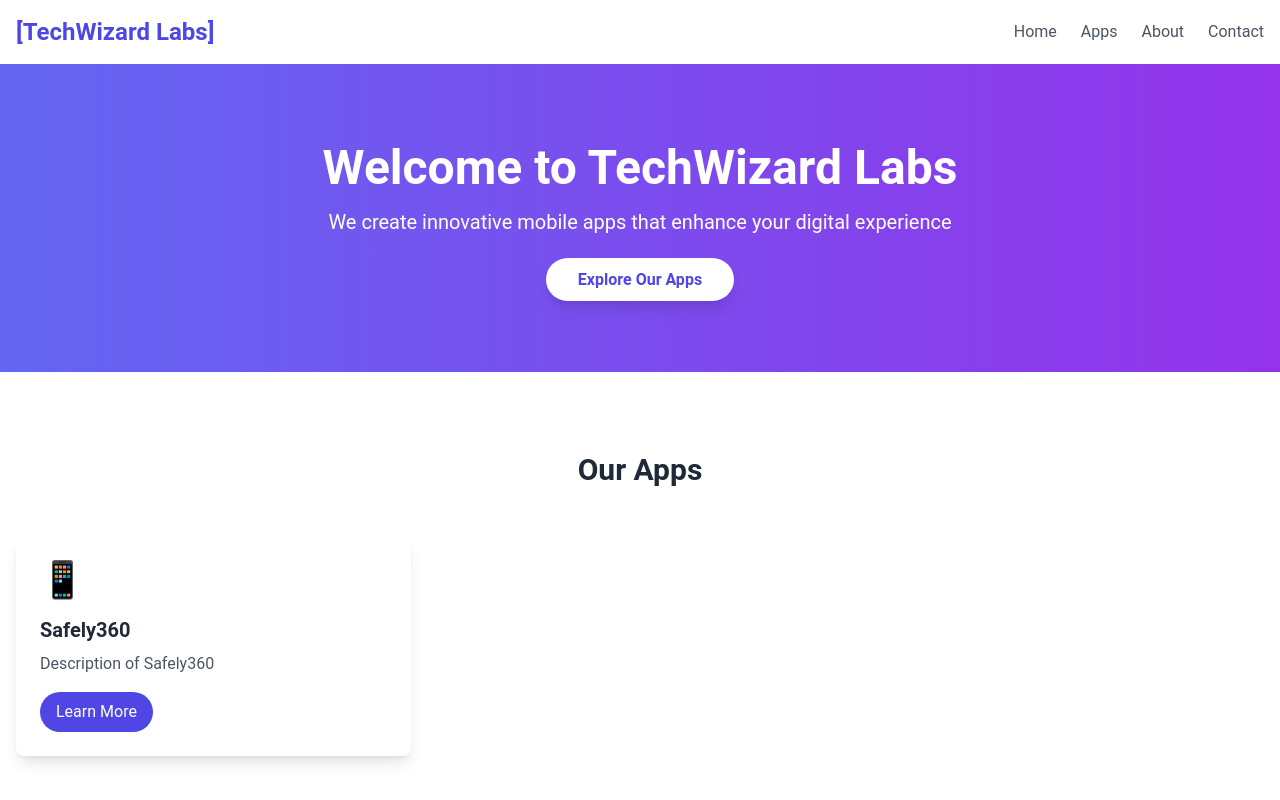
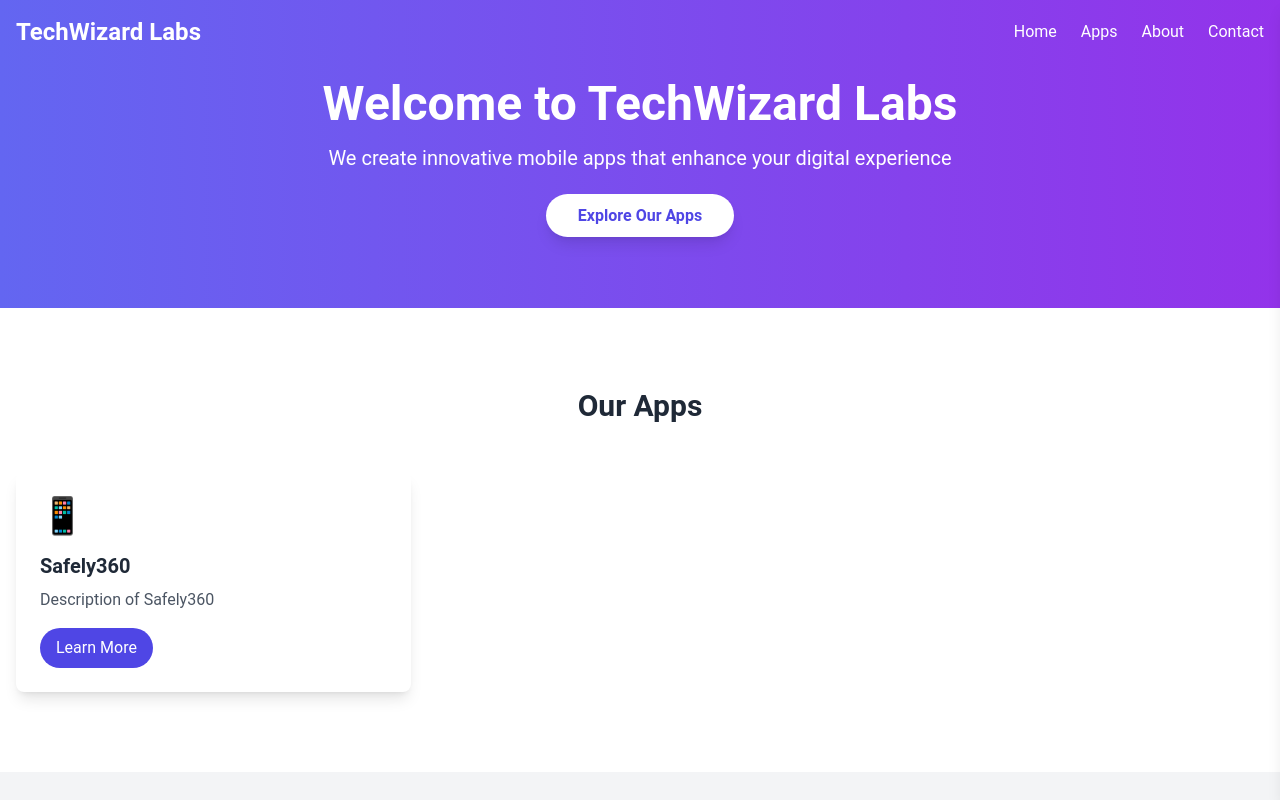
Before and after one commit to MSF01/Portfolio-React, a React (Vite) app: page / in a window 1280 px wide. Shown: the top 800 px of the page. Built offline with nearby package versions, Linux system fonts and the light colour scheme.

Commit message:
Changed the style @ Header (Navbar) Mobile

```diff
--- a/src/components/About.jsx
+++ b/src/components/About.jsx
@@ -7,7 +7,7 @@ const About = forwardRef(({ contactRef }, ref) => {
         <h2 className="text-3xl font-bold mb-12 text-center text-gray-800">
           About TechWizard Labs
         </h2>
-        <div className="max-w-3xl mx-auto bg-white rounded-lg shadow-lg p-8">
+        <div className="max-w-3xl mx-auto bg-white rounded-lg shadow-lg p-8 hover:shadow-xl hover:shadow-gray-400">
           <p className="mb-4 text-gray-600">
             TechWizard Labs is a one-person mobile app development studio
             passionate about creating innovative and user-friendly applications.
@@ -29,7 +29,7 @@ const About = forwardRef(({ contactRef }, ref) => {
             us!
           </p>
           <a
-            href="mailto:example@email.com"
+            href="mailto:support@techwizardlabs.org"
             className="text-indigo-600 hover:text-indigo-800 transition duration-300"
           >
             support@techwizardlabs.org
--- a/src/components/AppShowcase.jsx
+++ b/src/components/AppShowcase.jsx
@@ -20,7 +20,7 @@ const AppShowcase = forwardRef((props, ref) => {
           {apps.map((app) => (
             <div
               key={app.id}
-              className="bg-white rounded-lg shadow-lg overflow-hidden transition duration-300 hover:shadow-xl"
+              className="bg-white rounded-lg shadow-lg overflow-hidden transition duration-300 hover:shadow-lg hover:shadow-gray-400"
             >
               <div className="p-6">
                 <div className="text-4xl mb-4">{app.icon}</div>
--- a/src/components/Header.jsx
+++ b/src/components/Header.jsx
@@ -1,4 +1,4 @@
-import { useState } from "react";
+import { useState, useEffect } from "react";
 import { Menu, X } from "lucide-react";
 
 export default function Header({
@@ -8,122 +8,103 @@ export default function Header({
   contactRef,
 }) {
   const [isMenuOpen, setIsMenuOpen] = useState(false);
+  const [isScrolled, setIsScrolled] = useState(false);
+
+  useEffect(() => {
+    const handleScroll = () => {
+      setIsScrolled(window.scrollY > 10);
+    };
+    window.addEventListener("scroll", handleScroll);
+    return () => window.removeEventListener("scroll", handleScroll);
+  }, []);
+
+  const navItems = [
+    { name: "Home", ref: null },
+    { name: "Apps", ref: appsRef },
+    { name: "About", ref: aboutRef },
+    { name: "Contact", ref: contactRef },
+  ];
 
   return (
-    <header className="bg-white shadow-md">
+    <header
+      className={`fixed top-0 left-0 right-0 z-50 transition-all duration-300 ${
+        isScrolled ? "bg-white shadow-md" : "bg-transparent"
+      }`}
+    >
       <div className="container mx-auto px-4 py-4 flex justify-between items-center">
-        <h1 className="text-2xl font-bold text-indigo-600">
-          [TechWizard Labs]
+        <h1
+          className={`text-2xl font-bold transition-colors duration-300 ${
+            isScrolled ? "text-gray-800" : "text-white"
+          }`}
+        >
+          TechWizard Labs
         </h1>
         <nav className="hidden md:block">
           <ul className="flex space-x-6">
-            <li>
+            {navItems.map((item) => (
+              <li key={item.name}>
                 <a
-                href="#"
-                className="text-gray-600 hover:text-indigo-600 transition duration-300"
+                  href={`#${item.name.toLowerCase()}`}
+                  onClick={(e) => {
+                    e.preventDefault();
+                    if (item.ref) scrollToSection(item.ref);
+                    else window.scrollTo({ top: 0, behavior: "smooth" });
+                  }}
+                  className={`transition-colors duration-300 ${
+                    isScrolled
+                      ? "text-gray-600 hover:text-indigo-600"
+                      : "text-white hover:text-indigo-200"
+                  }`}
                 >
-                Home
+                  {item.name}
                 </a>
               </li>
-            <li>
-              <a
-                href="#apps"
-                onClick={(e) => {
-                  e.preventDefault();
-                  scrollToSection(appsRef);
-                }}
-                className="text-gray-600 hover:text-indigo-600 transition duration-300"
-              >
-                Apps
-              </a>
-            </li>
-            <li>
-              <a
-                href="#about"
-                onClick={(e) => {
-                  e.preventDefault();
-                  scrollToSection(aboutRef);
-                }}
-                className="text-gray-600 hover:text-indigo-600 transition duration-300"
-              >
-                About
-              </a>
-            </li>
-            <li>
-              <a
-                href="#contact"
-                onClick={(e) => {
-                  e.preventDefault();
-                  scrollToSection(contactRef);
-                }}
-                className="text-gray-600 hover:text-indigo-600 transition duration-300"
-              >
-                Contact
-              </a>
-            </li>
+            ))}
           </ul>
         </nav>
         <button
-          className="md:hidden text-gray-600"
+          className={`md:hidden transition-colors duration-300 ${
+            isScrolled ? "text-gray-600" : "text-white"
+          }`}
           onClick={() => setIsMenuOpen(!isMenuOpen)}
         >
           {isMenuOpen ? <X size={24} /> : <Menu size={24} />}
         </button>
       </div>
-      {isMenuOpen && (
-        <nav className="md:hidden bg-white">
-          <ul className="flex flex-col space-y-2 px-4 py-2">
-            <li>
-              <a
-                href="#"
-                className="block text-gray-600 hover:text-indigo-600 transition duration-300"
+      <div
+        className={`fixed inset-y-0 right-0 w-64 bg-white shadow-lg transform transition-transform duration-300 ease-in-out ${
+          isMenuOpen ? "translate-x-0" : "translate-x-full"
+        }`}
+      >
+        <div className="p-6">
+          <button
+            className="absolute top-4 right-4 text-gray-600"
             onClick={() => setIsMenuOpen(false)}
           >
-                Home
+            <X size={24} />
+          </button>
+          <nav className="mt-8">
+            <ul className="space-y-4">
+              {navItems.map((item) => (
+                <li key={item.name}>
+                  <a
+                    href={`#${item.name.toLowerCase()}`}
+                    onClick={(e) => {
+                      e.preventDefault();
+                      if (item.ref) scrollToSection(item.ref);
+                      else window.scrollTo({ top: 0, behavior: "smooth" });
+                      setIsMenuOpen(false);
+                    }}
+                    className="block text-gray-600 hover:text-indigo-600 transition duration-300"
+                  >
+                    {item.name}
                   </a>
                 </li>
-            <li>
-              <a
-                href="#apps"
-                className="block text-gray-600 hover:text-indigo-600 transition duration-300"
-                onClick={(e) => {
-                  e.preventDefault();
-                  scrollToSection(appsRef);
-                  setIsMenuOpen(false);
-                }}
-              >
-                Apps
-              </a>
-            </li>
-            <li>
-              <a
-                href="#about"
-                className="block text-gray-600 hover:text-indigo-600 transition duration-300"
-                onClick={(e) => {
-                  e.preventDefault();
-                  scrollToSection(aboutRef);
-                  setIsMenuOpen(false);
-                }}
-              >
-                About
-              </a>
-            </li>
-            <li>
-              <a
-                href="#contact"
-                className="block text-gray-600 hover:text-indigo-600 transition duration-300"
-                onClick={(e) => {
-                  e.preventDefault();
-                  scrollToSection(contactRef);
-                  setIsMenuOpen(false);
-                }}
-              >
-                Contact
-              </a>
-            </li>
+              ))}
             </ul>
           </nav>
-      )}
+        </div>
+      </div>
     </header>
   );
 }
```
Lines whose indentation alone changed are shown as unchanged.
